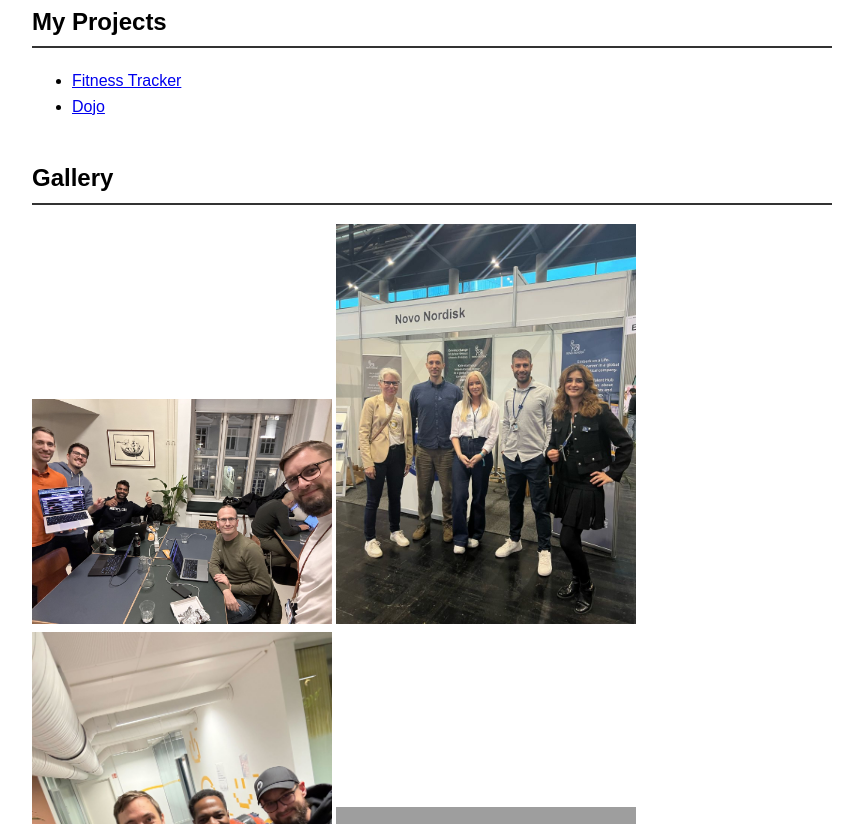
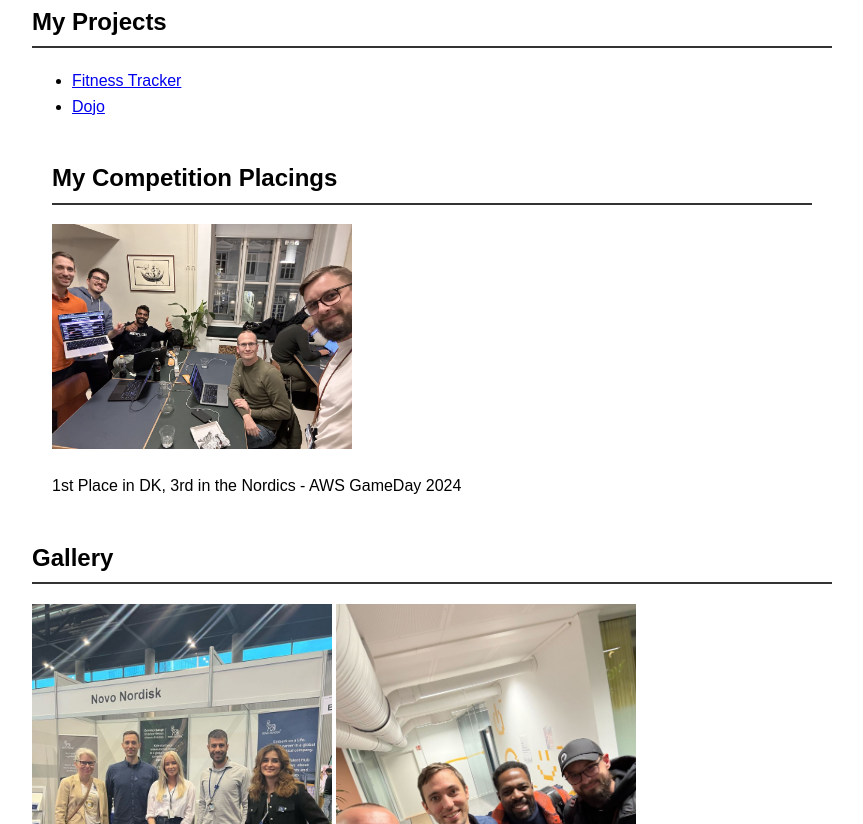
Before and after one commit to TheNewThinkTank/thenewthinktank.github.io, a plain HTML site: page index.html in a window 1280 px wide. Shown: the part 632-1456 px from the top of the page, without its empty margins (208-1071 px from the left). Drawn offline with Linux system fonts and the light colour scheme; grey boxes are pictures that could not be loaded.

Commit message:
chore: add competitions section

```diff
--- a/index.html
+++ b/index.html
@@ -38,10 +38,17 @@
             </ul>
         </section>
 
+        <section id="competition-placings">
+            <div class="container">
+                <h2>My Competition Placings</h2>
+                <img src="img/aws-gameday-2024.jpeg" alt="AWS GameDay 2024" width="300">
+                <p>1st Place in DK, 3rd in the Nordics - AWS GameDay 2024</p>
+            </div>
+        </section>
+
         <section id="gallery">
             <h2>Gallery</h2>
             <div class="gallery">
-                <img src="img/aws-gameday-2024.jpeg" alt="AWS GameDay 2024" width="300">
                 <img src="img/nn-vienna-2024.jpeg" alt="NN Career Fair Vienna 2024" width="300">
                 <img src="img/podcast-2024.jpeg" alt="Podcast" width="300">
                 <img src="img/pycon_de_2023.jpg" alt="PyCon DE 2023" width="300">
```
